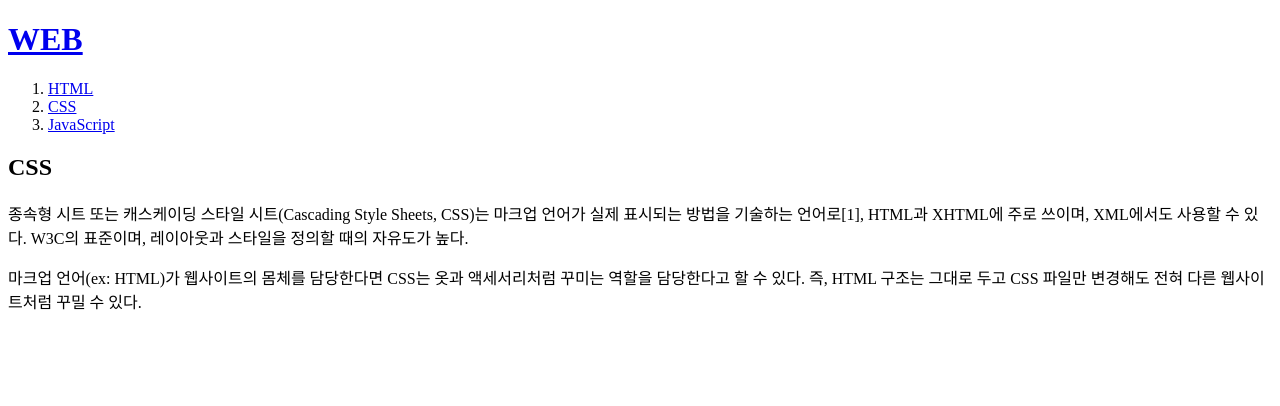
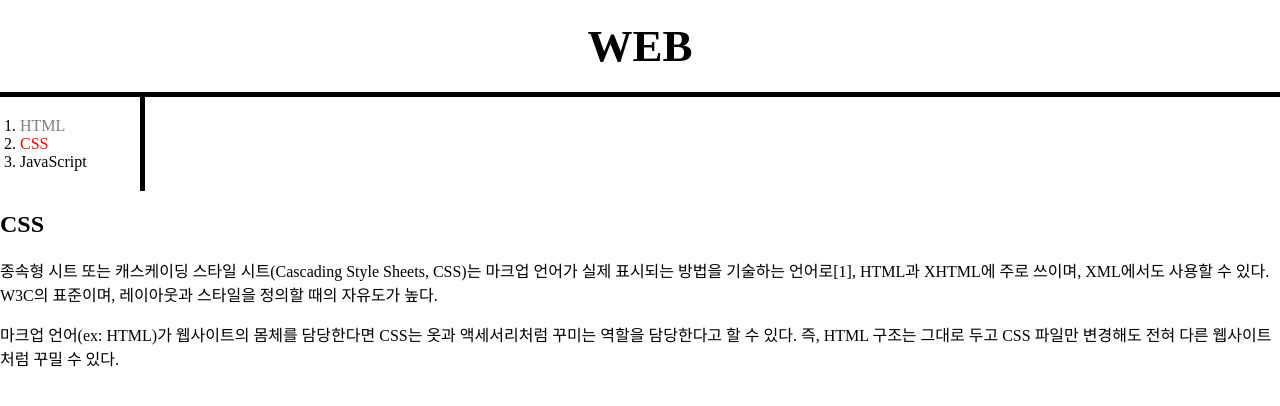
Before and after one commit to seonggwonlee/WEB1-HTML, a plain HTML site: page 2.html in a window 1280 px wide. Drawn offline with Linux system fonts and the light colour scheme.

Commit message:
CSS 연습

```diff
--- a/2.html
+++ b/2.html
@@ -3,12 +3,44 @@
 <head>
   <title>WEB1 - CSS</title>
   <meta charset="UTF-8">
+  <!--
+  id 선택자
+  클래스 선택자
+  -->
+  <style>
+    a {
+      color:black;
+      text-decoration: none;
+    }
+    h1 {
+      font-size:45px;
+      text-align: center;
+      border-bottom:5px solid black;
+      margin:0;
+      padding:20px;
+    }
+    #active {
+      color:red;
+    }
+    .saw {
+      color:gray;
+    }
+    ol {
+      border-right:5px solid black;
+      width:100px;
+      margin:0;
+      padding:20px;
+    }
+    body {
+      margin:0;
+    }
+  </style>
 </head>
 <body>
   <h1><a href="index.html">WEB</a></h1>
   <ol>
-    <li><a href="1.html">HTML<a></li>
-    <li><a href="2.html">CSS</a></li>
+    <li><a href="1.html" class="saw">HTML<a></li>
+    <li><a href="2.html" class="saw" id="active">CSS</a></li>
     <li><a href="3.html">JavaScript</a></li>
   </ol>
 <h2>CSS</h2>
```
Also changed, not shown: 1.html (+3 -3 lines), 3.html (+1 -1 lines), box.html (added, +28 -0 lines), index.html (+21 -2 lines).
